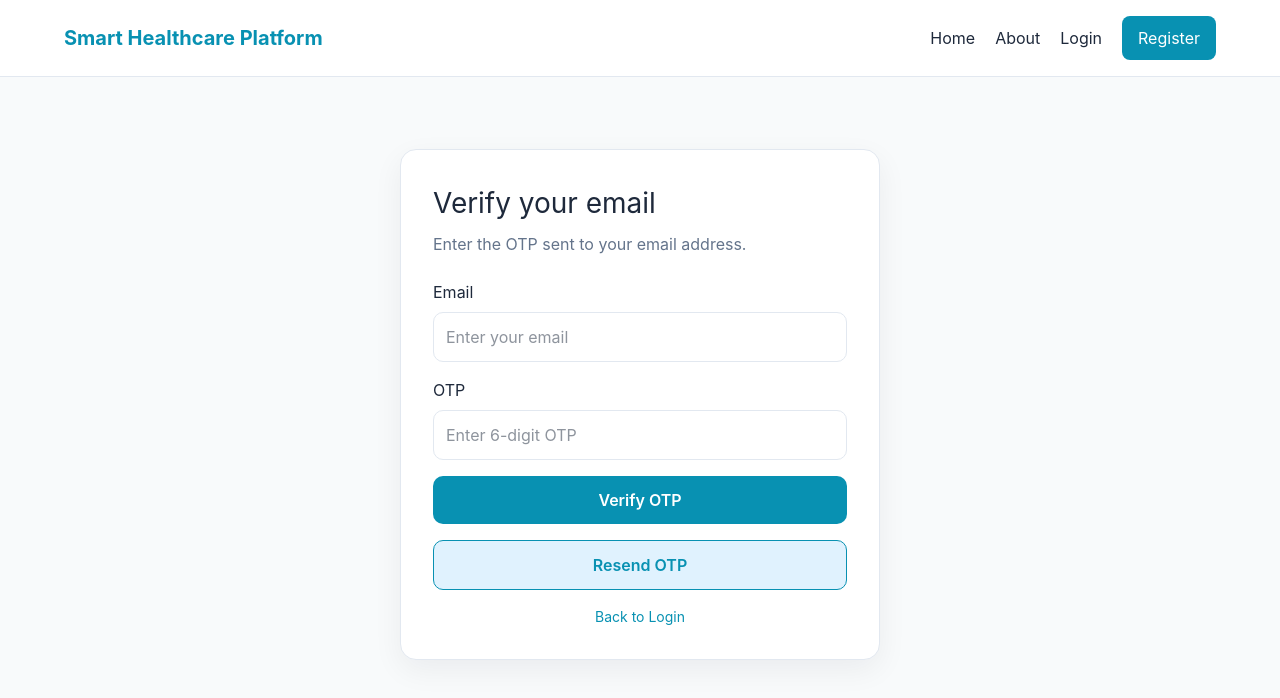
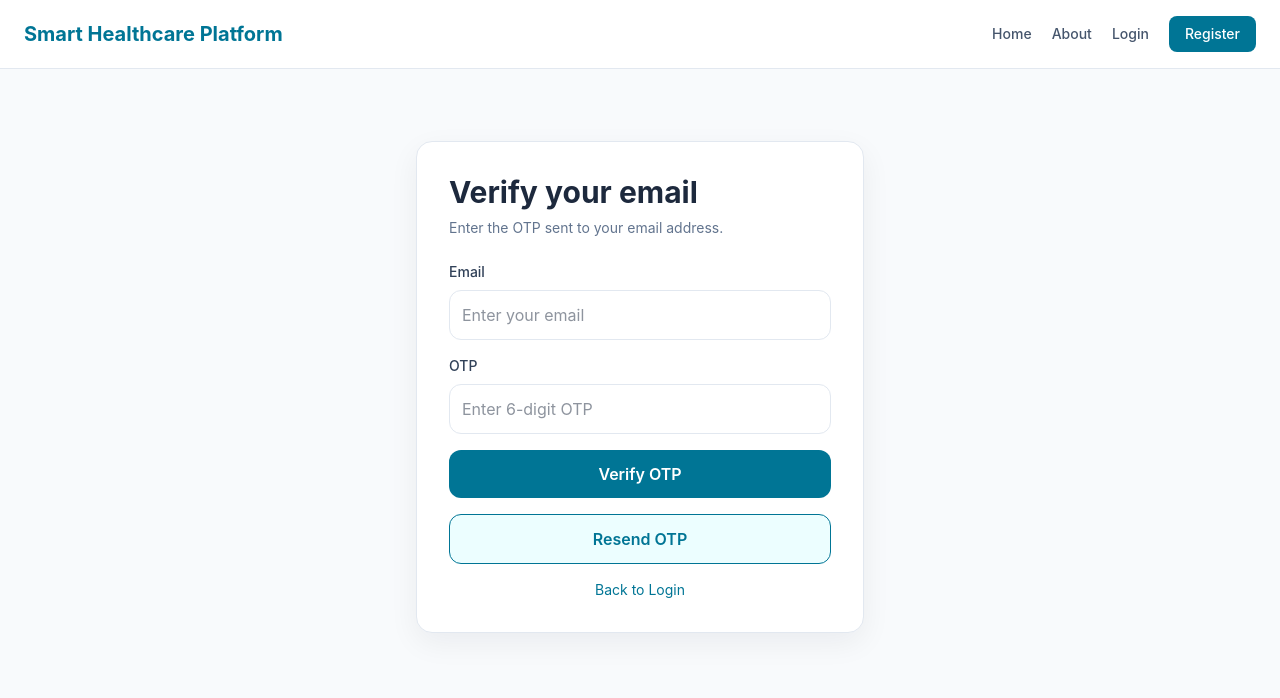
Before and after one commit to Tharsi-Rangan/smart-healthcare-platform, a React app in the folder frontend/: page /verify-otp in a window 1280 px wide. Shown: the top 698 px of the page. Built offline with nearby package versions, Linux system fonts and the light colour scheme; the HTML template or start-up script is replaced by a standard one.

Commit message:
refactor: convert public auth foundation to Tailwind CSS

```diff
--- a/frontend/src/components/auth/AuthCard.jsx
+++ b/frontend/src/components/auth/AuthCard.jsx
@@ -1,38 +1,9 @@
 function AuthCard({ title, subtitle, children }) {
   return (
-    <div
-      style={{
-        maxWidth: "480px",
-        margin: "40px auto",
-        backgroundColor: "#ffffff",
-        border: "1px solid #e2e8f0",
-        borderRadius: "16px",
-        padding: "32px",
-        boxShadow: "0 10px 30px rgba(15, 23, 42, 0.06)",
-      }}
-    >
-      <h1
-        style={{
-          margin: 0,
-          marginBottom: "8px",
-          fontSize: "28px",
-          color: "#1e293b",
-        }}
-      >
-        {title}
-      </h1>
+    <div className="mx-auto my-10 w-full max-w-md rounded-2xl border border-slate-200 bg-white p-8 shadow-[0_10px_30px_rgba(15,23,42,0.06)]">
+      <h1 className="mb-2 text-3xl font-bold text-slate-800">{title}</h1>
 
-      {subtitle && (
-        <p
-          style={{
-            marginTop: 0,
-            marginBottom: "24px",
-            color: "#64748b",
-          }}
-        >
-          {subtitle}
-        </p>
-      )}
+      {subtitle && <p className="mb-6 text-sm text-slate-500">{subtitle}</p>}
 
       {children}
     </div>
--- a/frontend/src/layouts/PublicLayout.jsx
+++ b/frontend/src/layouts/PublicLayout.jsx
@@ -2,58 +2,26 @@ import { Outlet, Link } from "react-router-dom";
 
 function PublicLayout() {
   return (
-    <div
-      style={{
-        minHeight: "100vh",
-        backgroundColor: "#f8fafb",
-        color: "#1e293b",
-      }}
-    >
-      <header
-        style={{
-          borderBottom: "1px solid #e2e8f0",
-          backgroundColor: "#ffffff",
-        }}
-      >
-        <div
-          style={{
-            maxWidth: "1200px",
-            margin: "0 auto",
-            padding: "16px 24px",
-            display: "flex",
-            justifyContent: "space-between",
-            alignItems: "center",
-          }}
-        >
-          <Link
-            to="/"
-            style={{
-              fontSize: "20px",
-              fontWeight: "700",
-              color: "#0891b2",
-            }}
-          >
+    <div className="min-h-screen bg-slate-50 text-slate-800">
+      <header className="border-b border-slate-200 bg-white">
+        <div className="mx-auto flex max-w-7xl items-center justify-between px-6 py-4">
+          <Link to="/" className="text-xl font-bold text-cyan-700">
             Smart Healthcare Platform
           </Link>
 
-          <nav
-            style={{
-              display: "flex",
-              gap: "20px",
-              alignItems: "center",
-            }}
-          >
-            <Link to="/">Home</Link>
-            <Link to="/about">About</Link>
-            <Link to="/login">Login</Link>
+          <nav className="flex items-center gap-5 text-sm font-medium text-slate-600">
+            <Link to="/" className="transition hover:text-cyan-700">
+              Home
+            </Link>
+            <Link to="/about" className="transition hover:text-cyan-700">
+              About
+            </Link>
+            <Link to="/login" className="transition hover:text-cyan-700">
+              Login
+            </Link>
             <Link
               to="/register"
-              style={{
-                backgroundColor: "#0891b2",
-                color: "#ffffff",
-                padding: "10px 16px",
-                borderRadius: "8px",
-              }}
+              className="rounded-lg bg-cyan-700 px-4 py-2 text-white transition hover:bg-cyan-600"
             >
               Register
             </Link>
@@ -61,13 +29,7 @@ function PublicLayout() {
         </div>
       </header>
 
-      <main
-        style={{
-          maxWidth: "1200px",
-          margin: "0 auto",
-          padding: "32px 24px",
-        }}
-      >
+      <main className="mx-auto max-w-7xl px-6 py-8">
         <Outlet />
       </main>
     </div>
--- a/frontend/src/pages/public/LoginPage.jsx
+++ b/frontend/src/pages/public/LoginPage.jsx
@@ -52,75 +52,53 @@ function LoginPage() {
       title="Welcome back"
       subtitle="Login to access your healthcare dashboard."
     >
-      <form onSubmit={handleSubmit} style={{ display: "grid", gap: "16px" }}>
+      <form onSubmit={handleSubmit} className="grid gap-4">
         <div>
-          <label style={{ display: "block", marginBottom: "8px" }}>Email</label>
+          <label className="mb-2 block text-sm font-medium text-slate-700">
+            Email
+          </label>
           <input
             name="email"
             type="email"
             value={formData.email}
             onChange={handleChange}
             placeholder="Enter your email"
-            style={{
-              width: "100%",
-              padding: "12px",
-              borderRadius: "10px",
-              border: "1px solid #e2e8f0",
-              outline: "none",
-            }}
+            className="w-full rounded-xl border border-slate-200 px-3 py-3 outline-none transition focus:border-cyan-600 focus:ring-2 focus:ring-cyan-100"
           />
         </div>
 
         <div>
-          <label style={{ display: "block", marginBottom: "8px" }}>Password</label>
+          <label className="mb-2 block text-sm font-medium text-slate-700">
+            Password
+          </label>
           <input
             name="password"
             type="password"
             value={formData.password}
             onChange={handleChange}
             placeholder="Enter your password"
-            style={{
-              width: "100%",
-              padding: "12px",
-              borderRadius: "10px",
-              border: "1px solid #e2e8f0",
-              outline: "none",
-            }}
+            className="w-full rounded-xl border border-slate-200 px-3 py-3 outline-none transition focus:border-cyan-600 focus:ring-2 focus:ring-cyan-100"
           />
         </div>
 
         {errorMessage && (
-          <div style={{ color: "#ef4444", fontSize: "14px" }}>{errorMessage}</div>
+          <div className="text-sm text-red-500">{errorMessage}</div>
         )}
 
         <button
           type="submit"
           disabled={loading}
-          style={{
-            backgroundColor: "#0891b2",
-            color: "#ffffff",
-            border: "none",
-            padding: "12px",
-            borderRadius: "10px",
-            cursor: "pointer",
-            fontWeight: "600",
-          }}
+          className="rounded-xl bg-cyan-700 px-4 py-3 font-semibold text-white transition hover:bg-cyan-600 disabled:cursor-not-allowed disabled:opacity-70"
         >
           {loading ? "Logging in..." : "Login"}
         </button>
 
-        <div
-          style={{
-            display: "flex",
-            justifyContent: "space-between",
-            fontSize: "14px",
-          }}
-        >
-          <Link to="/forgot-password" style={{ color: "#0891b2" }}>
+        <div className="flex justify-between text-sm">
+          <Link to="/forgot-password" className="text-cyan-700 hover:underline">
             Forgot Password?
           </Link>
 
-          <Link to="/register" style={{ color: "#0891b2" }}>
+          <Link to="/register" className="text-cyan-700 hover:underline">
             Create account
           </Link>
         </div>
--- a/frontend/src/pages/public/VerifyOtpPage.jsx
+++ b/frontend/src/pages/public/VerifyOtpPage.jsx
@@ -1,7 +1,7 @@
 import { useState } from "react";
+import { Link, useLocation, useNavigate } from "react-router-dom";
 import AuthCard from "../../components/auth/AuthCard";
 import { resendEmailOtp, verifyEmailOtp } from "../../services/authApi";
-import { Link, useLocation, useNavigate } from "react-router-dom";
 
 function VerifyOtpPage() {
   const location = useLocation();
@@ -29,7 +29,7 @@ function VerifyOtpPage() {
       }, 1200);
     } catch (error) {
       setErrorMessage(
-        error?.response?.data?.message || "OTP verification failed",
+        error?.response?.data?.message || "OTP verification failed"
       );
     } finally {
       setLoading(false);
@@ -45,7 +45,9 @@ function VerifyOtpPage() {
       const response = await resendEmailOtp({ email });
       setSuccessMessage(response.message || "OTP resent successfully");
     } catch (error) {
-      setErrorMessage(error?.response?.data?.message || "Failed to resend OTP");
+      setErrorMessage(
+        error?.response?.data?.message || "Failed to resend OTP"
+      );
     } finally {
       setResending(false);
     }
@@ -56,65 +58,45 @@ function VerifyOtpPage() {
       title="Verify your email"
       subtitle="Enter the OTP sent to your email address."
     >
-      <form onSubmit={handleSubmit} style={{ display: "grid", gap: "16px" }}>
+      <form onSubmit={handleSubmit} className="grid gap-4">
         <div>
-          <label style={{ display: "block", marginBottom: "8px" }}>Email</label>
+          <label className="mb-2 block text-sm font-medium text-slate-700">
+            Email
+          </label>
           <input
             type="email"
             value={email}
             onChange={(event) => setEmail(event.target.value)}
             placeholder="Enter your email"
-            style={{
-              width: "100%",
-              padding: "12px",
-              borderRadius: "10px",
-              border: "1px solid #e2e8f0",
-              outline: "none",
-            }}
+            className="w-full rounded-xl border border-slate-200 px-3 py-3 outline-none transition focus:border-cyan-600 focus:ring-2 focus:ring-cyan-100"
           />
         </div>
 
         <div>
-          <label style={{ display: "block", marginBottom: "8px" }}>OTP</label>
+          <label className="mb-2 block text-sm font-medium text-slate-700">
+            OTP
+          </label>
           <input
             type="text"
             value={otp}
             onChange={(event) => setOtp(event.target.value)}
             placeholder="Enter 6-digit OTP"
-            style={{
-              width: "100%",
-              padding: "12px",
-              borderRadius: "10px",
-              border: "1px solid #e2e8f0",
-              outline: "none",
-            }}
+            className="w-full rounded-xl border border-slate-200 px-3 py-3 outline-none transition focus:border-cyan-600 focus:ring-2 focus:ring-cyan-100"
           />
         </div>
 
         {errorMessage && (
-          <div style={{ color: "#ef4444", fontSize: "14px" }}>
-            {errorMessage}
-          </div>
+          <div className="text-sm text-red-500">{errorMessage}</div>
         )}
 
         {successMessage && (
-          <div style={{ color: "#10b981", fontSize: "14px" }}>
-            {successMessage}
-          </div>
+          <div className="text-sm text-emerald-500">{successMessage}</div>
         )}
 
         <button
           type="submit"
           disabled={loading}
-          style={{
-            backgroundColor: "#0891b2",
-            color: "#ffffff",
-            border: "none",
-            padding: "12px",
-            borderRadius: "10px",
-            cursor: "pointer",
-            fontWeight: "600",
-          }}
+          className="rounded-xl bg-cyan-700 px-4 py-3 font-semibold text-white transition hover:bg-cyan-600 disabled:cursor-not-allowed disabled:opacity-70"
         >
           {loading ? "Verifying..." : "Verify OTP"}
         </button>
@@ -123,25 +105,16 @@ function VerifyOtpPage() {
           type="button"
           onClick={handleResendOtp}
           disabled={resending}
-          style={{
-            backgroundColor: "#e0f2fe",
-            color: "#0891b2",
-            border: "1px solid #0891b2",
-            padding: "12px",
-            borderRadius: "10px",
-            cursor: "pointer",
-            fontWeight: "600",
-          }}
+          className="rounded-xl border border-cyan-700 bg-cyan-50 px-4 py-3 font-semibold text-cyan-700 transition hover:bg-cyan-100 disabled:cursor-not-allowed disabled:opacity-70"
         >
           {resending ? "Resending..." : "Resend OTP"}
         </button>
 
-        <div style={{ textAlign: "center", fontSize: "14px" }}>
-          <Link to="/login" style={{ color: "#0891b2" }}>
+        <div className="text-center text-sm">
+          <Link to="/login" className="text-cyan-700 hover:underline">
             Back to Login
           </Link>
         </div>
-
       </form>
     </AuthCard>
   );
```
Also changed, not shown: frontend/src/pages/public/RegisterPage.jsx (+22 -53 lines).
